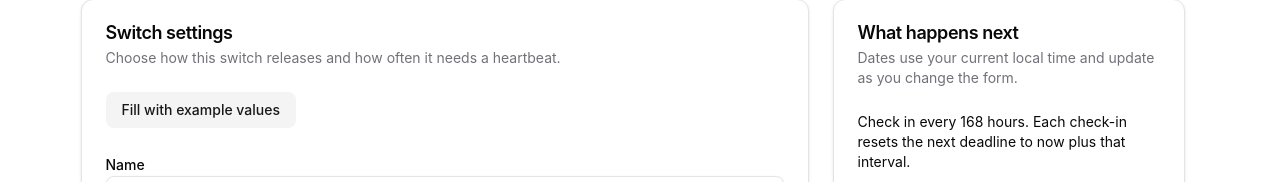
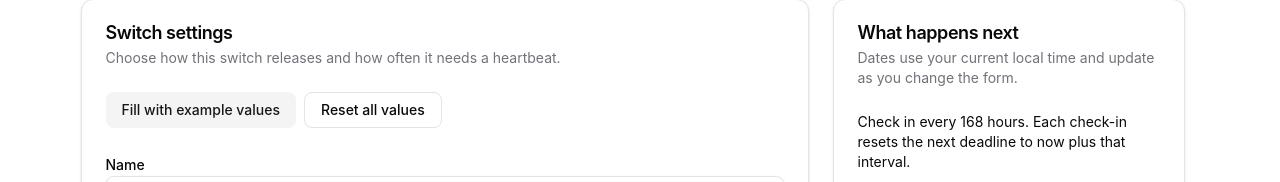
Before and after one commit to momokii/heartbeat-vault, a React (Vite) app in the folder apps/web/: page /switches/new in a window 1280 px wide. Shown: the part 206-388 px from the top of the page. Built offline with nearby package versions, Linux system fonts and the light colour scheme; no server answers.

Commit message:
feat(web): add reset-all-values button to switch form
Ultraworked with [Sisyphus](https://github.com/code-yeongyu/oh-my-openagent)

Co-authored-by: Sisyphus <clio-agent@sisyphuslabs.ai>

```diff
--- a/apps/web/src/routes/switch-new-form.tsx
+++ b/apps/web/src/routes/switch-new-form.tsx
@@ -61,9 +61,22 @@ export function NewSwitchForm({ values, state, onValuesChange, onSubmit }: NewSw
         </CardHeader>
         <CardContent>
           <form className="space-y-6" onSubmit={onSubmit} noValidate>
-            <Button type="button" variant="secondary" onClick={() => onValuesChange(exampleValues)}>
-              Fill with example values
-            </Button>
+            <div className="flex flex-wrap gap-2">
+              <Button
+                type="button"
+                variant="secondary"
+                onClick={() => onValuesChange(exampleValues)}
+              >
+                Fill with example values
+              </Button>
+              <Button
+                type="button"
+                variant="outline"
+                onClick={() => onValuesChange(defaultSwitchFormValues)}
+              >
+                Reset all values
+              </Button>
+            </div>
             <div className="space-y-2">
               <Label htmlFor="switch-title">Name</Label>
               <Input
```
Also changed, not shown: 1 other file (tests, documents, lock files or other folders).
